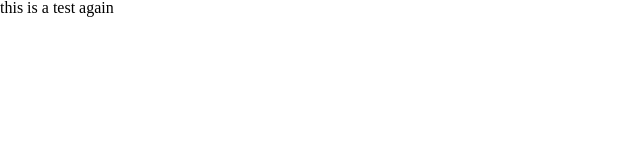
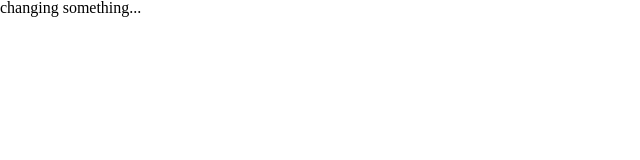
Before and after one commit to rileyhemp/Southpark-Pinball, a website: page index.html in a window 1280 px wide. Shown: the full height of the page, 0-640 px from the left. Drawn offline with Linux system fonts and the light colour scheme.

Commit message:
try this

```diff
--- a/index.html
+++ b/index.html
@@ -10,6 +10,6 @@
 		<link rel="stylesheet" href="dist/css/reset.css">
 	</head>
 	<body>
-this is a test again
+changing something...
 	</body>
 </html>
```
